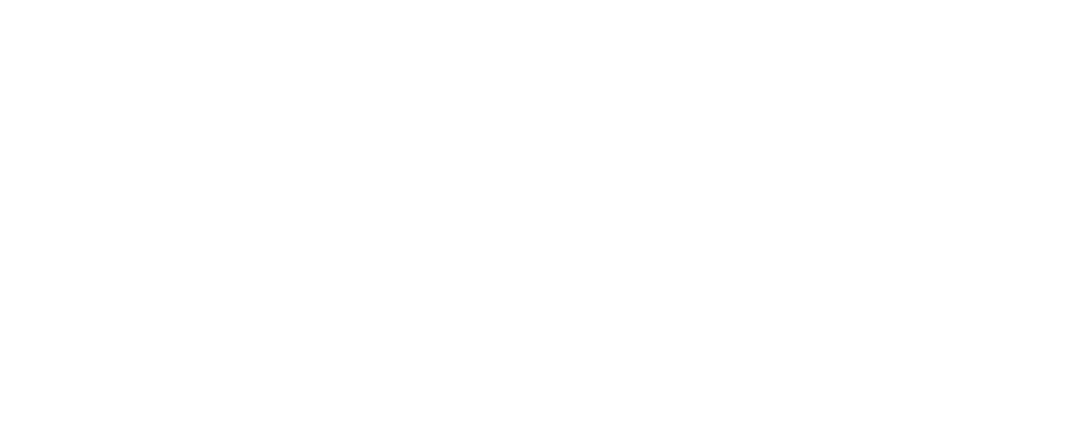
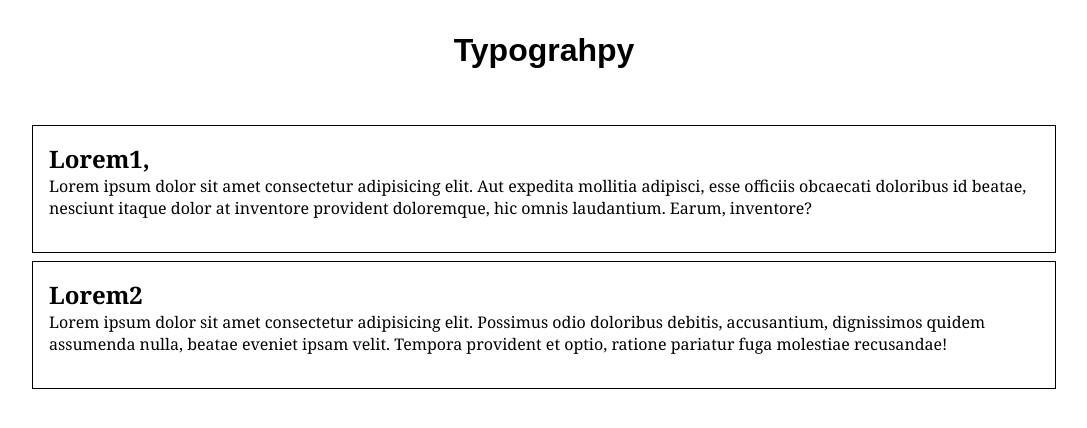
Before and after one commit to Shakil00111/HTML-CSS, a plain HTML site: page Typography/index.html in a window 1280 px wide. Shown: the whole page, without its empty margins (96-1183 px from the left). Drawn offline with Linux system fonts and the light colour scheme.

Commit message:
All aobut typography

```diff
--- a/Typography/index.html
+++ b/Typography/index.html
@@ -4,8 +4,17 @@
     <meta charset="UTF-8">
     <meta name="viewport" content="width=device-width, initial-scale=1.0">
     <title>Typhpgraphy</title>
+    <link rel="stylesheet" href="style.css">
 </head>
 <body>
-
+    <h1>Typograhpy</h1>
+    <div class="text1">
+        <h2>Lorem1,</h2>
+        <p>Lorem ipsum dolor sit amet consectetur adipisicing elit. Aut expedita mollitia adipisci, esse officiis obcaecati doloribus id beatae, nesciunt itaque dolor at inventore provident doloremque, hic omnis laudantium. Earum, inventore?</p>
+    </div>
+    <div>
+        <h2>Lorem2</h2>
+        <p>Lorem ipsum dolor sit amet consectetur adipisicing elit. Possimus odio doloribus debitis, accusantium, dignissimos quidem assumenda nulla, beatae eveniet ipsam velit. Tempora provident et optio, ratione pariatur fuga molestiae recusandae!</p>
+    </div>
 </body>
 </html>
--- a/Typography/style.css
+++ b/Typography/style.css
@@ -3,3 +3,28 @@
     padding: 0;
     box-sizing: border-box;
 }
+
+body {
+    height: 100vh;
+    width: 100%;
+    display: flex;
+    flex-direction: column;
+    align-items: center;
+    margin-top: 2rem;
+    text-align: left;
+}
+
+h1 {
+    font-family: arial;
+    font-size: 2rem;
+    margin-bottom: 3rem;
+}
+
+div {
+    height: 8rem;
+    width: 80%;
+    margin-top: .5rem;
+    font-family: Georgia;
+    border: 1px solid black;
+    padding: 1rem;
+}
```
